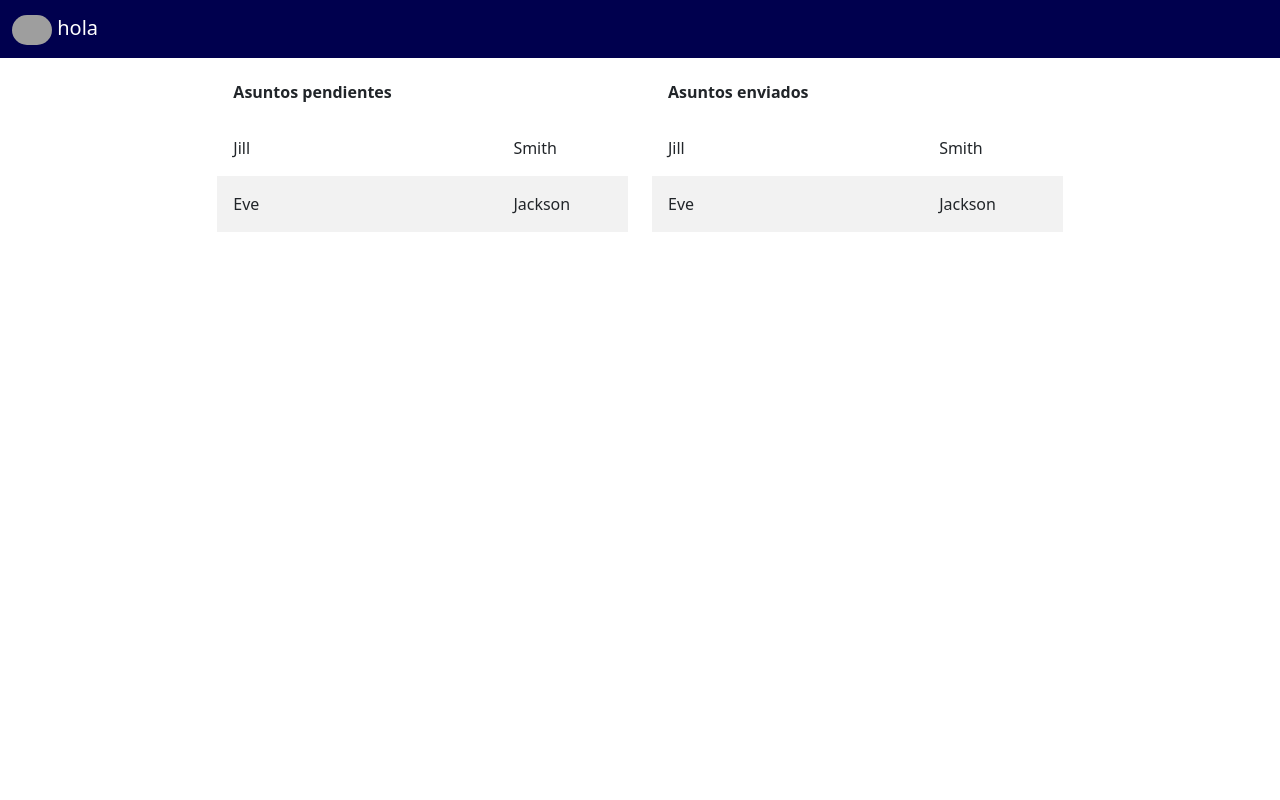
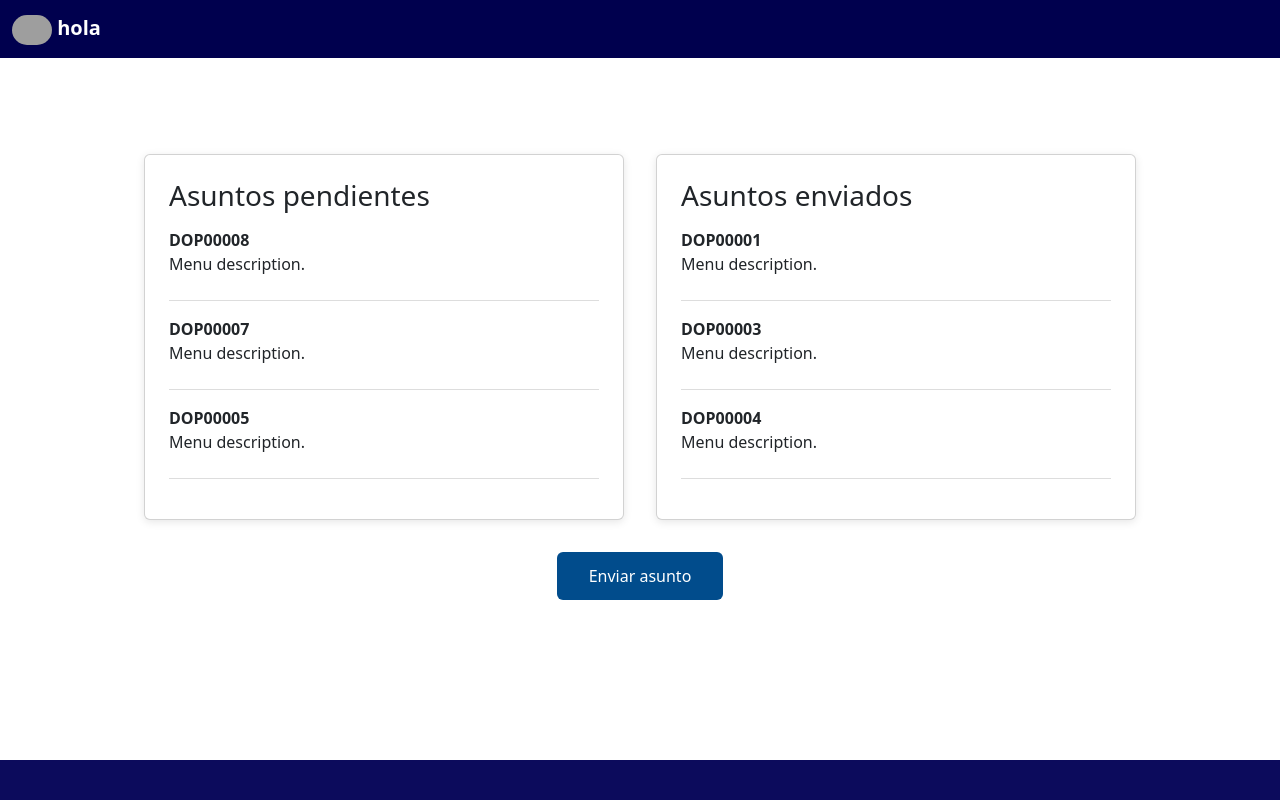
Before and after one commit to ridelyEX/civitas, a Django app: template portaldu/cmin/templates/tables.html in a window 1280 px wide. Run offline with Django 3.2, Linux system fonts and the light colour scheme; the template is opened without the code that fills it, so the values that code supplies are empty; some libraries are stand-ins or nearby versions; grey boxes are pictures that could not be loaded.

Commit message:
tablas de asuntos terminada y llaves foraneas para fecha de inicio de sesión funcionando (falta darse el verdadero tiro con los documentos)

```diff
--- a/portaldu/cmin/static/cminStyles/tableStyles.css
+++ b/portaldu/cmin/static/cminStyles/tableStyles.css
@@ -1,39 +1,81 @@
-
-html, body{
-    margin: 0;
-    padding: 0;
-    overflow: hidden;
-    font-family: 'Franklin Gothic Medium', 'Arial Narrow', Arial, sans-serif;
-    width: 100%;
-    height: 100vh;
-    background-color: rgb(172, 0, 0);
+html, body {
+  margin: 0;
+  padding: 0;
+  height: 100%;
+  font-family: 'Segoe UI', Tahoma, Geneva, Verdana, sans-serif;
+  background-color: #cdcdcd;
+  display: flex;
+  flex-direction: column;
 }
 
-body{
-    background: rgb(192, 192, 192);
+.navbar {
+  background-color: #0c0b5c;
+  color: white;
+  padding: 1rem;
+  font-weight: bold;
 }
 
-.row{
-    display: flex;
-    justify-content: center;
-    align-self: center;
-    padding-top: 5%;
+.footer {
+  background-color: #0c0b5c;
+  height: 40px;
+  margin-top: auto;
 }
 
-
-table {
-  border-collapse: collapse;
-  border-spacing: 0;
-  width: 100%;
-  /*border: 1px solid #ddd;*/
-  border-radius: 10%;
+.container {
+  flex: 1;
+  display: flex;
+  flex-direction: column;
+  align-items: center;
+  padding: 6rem;
 }
 
-th, td {
-  text-align: left;
-  padding: 16px;
+.cards {
+  display: flex;
+  justify-content: center;
+  gap: 2rem;
+  flex-wrap: wrap;
 }
 
-tr:nth-child(even) {
-  background-color: #f2f2f2;
+.card {
+  background: white;
+  border-radius: 12px;
+  box-shadow: 0 2px 8px rgba(0,0,0,0.1);
+  padding: 1.5rem;
+  width: 30rem;
+  min-height: 300px;
 }
+
+.card h3 {
+  margin-top: 0;
+  margin-bottom: 1rem;
+}
+
+.asuntos {
+  list-style: none;
+  padding: 0;
+  margin: 0;
+}
+
+.asuntos li {
+  margin-bottom: 1rem;
+  border-bottom: 1px solid #ddd;
+  padding-bottom: 0.5rem;
+}
+
+.acciones {
+  margin-top: 2rem;
+}
+
+.enviar-btn {
+  background-color: #014c8c;
+  color: white;
+  padding: 0.75rem 2rem;
+  border: none;
+  border-radius: 6px;
+  font-size: 1rem;
+  cursor: pointer;
+}
+
+.enviar-btn:hover {
+  background-color: #003c6c;
+}
--- a/portaldu/cmin/static/cminStyles/userStyles.css
+++ b/portaldu/cmin/static/cminStyles/userStyles.css
@@ -11,7 +11,7 @@ html, body{
 .container{
     column-gap: 16px;
     width: 100%;
-    height: 90%;
+    height: 87%;
 }
 
 .container label{
--- a/portaldu/cmin/templates/navmin.html
+++ b/portaldu/cmin/templates/navmin.html
@@ -8,7 +8,7 @@
 
 
 {% block content %}
-    <nav class="navbar navbar-expand-sm navbar-light" style="background-color: rgb(0, 0, 78); position: fixed; width: 100vw; color: white;">
+    <nav class="navbar navbar-expand-sm navbar-light" style="background-color: rgb(0, 0, 78); position: relative; width: 100%; color: white;">
         <div class="container-fluid">
             <a class="navbar-brand">
             <img src="logo.png" alt="Avatar Logo" style="width:40px;" class="rounded-pill">
--- a/portaldu/cmin/templates/tables.html
+++ b/portaldu/cmin/templates/tables.html
@@ -9,48 +9,34 @@
 
 
 {% block content %}{% include 'navmin.html' %}
-<div class="row">
-    <div class="col-md-4">
-        <table>
-            <thead>
-            <tr>
-                <th>Asuntos pendientes</th>
-            </tr>
-            </thead>
-            <tbody>
-            <tr>
-                <td>Jill</td>
-                <td>Smith</td>
-            </tr>
-            <tr>
-                <td>Eve</td>
-                <td>Jackson</td>
-            </tr>
-            </tbody>
-        </table>
+<main class="container">
+    <div class="cards">
+      <div class="card">
+        <h3>Asuntos pendientes</h3>
+        <ul class="asuntos">
+          <li><strong>DOP00008</strong><p>Menu description.</p></li>
+          <li><strong>DOP00007</strong><p>Menu description.</p></li>
+          <li><strong>DOP00005</strong><p>Menu description.</p></li>
+        </ul>
+      </div>
+
+      <div class="card">
+        <h3>Asuntos enviados</h3>
+        <ul class="asuntos">
+          <li><strong>DOP00001</strong><p>Menu description.</p></li>
+          <li><strong>DOP00003</strong><p>Menu description.</p></li>
+          <li><strong>DOP00004</strong><p>Menu description.</p></li>
+        </ul>
+      </div>
     </div>
-    <div class="col-md-4">
-        <table>
-            <thead>
-            <tr>
-                <th>Asuntos enviados</th>
-            </tr>
-            </thead>
-            <tbody>
-            <tr>
-                <td>Jill</td>
-                <td>Smith</td>
-            </tr>
-            <tr>
-                <td>Eve</td>
-                <td>Jackson</td>
-            </tr>
-            </tbody>
-        </table>
+
+    <div class="acciones">
+      <button type="button" class="enviar-btn">Enviar asunto</button>
     </div>
-</div>
+  </main>
+
 {% endblock %}
 
 {% block footer %}
-
+<footer class="footer"></footer>
 {% endblock %}
--- a/portaldu/cmin/templates/users.html
+++ b/portaldu/cmin/templates/users.html
@@ -16,7 +16,7 @@
 
 
 {% block content %}{% include 'navmin.html' %}
-
+<text>Crear usuario</text>
 <div class="container text-center">
     <form method="post">
         {% csrf_token %}
--- a/portaldu/cmin/urls.py
+++ b/portaldu/cmin/urls.py
@@ -4,6 +4,6 @@ from django.urls import path
 urlpatterns = [
     path('main/', view.master, name='master'),
     path('signin/', view.users_render, name='users'),
-    path('', view.login, name='login'),
+    path('', view.login_view, name='login'),
     path('tables/', view.tables, name='tablas')
 ]
```
Also changed, not shown: portaldu/cmin/forms.py (+4 -3 lines), portaldu/cmin/models.py (+16 -7 lines), portaldu/cmin/views.py (+20 -10 lines).
